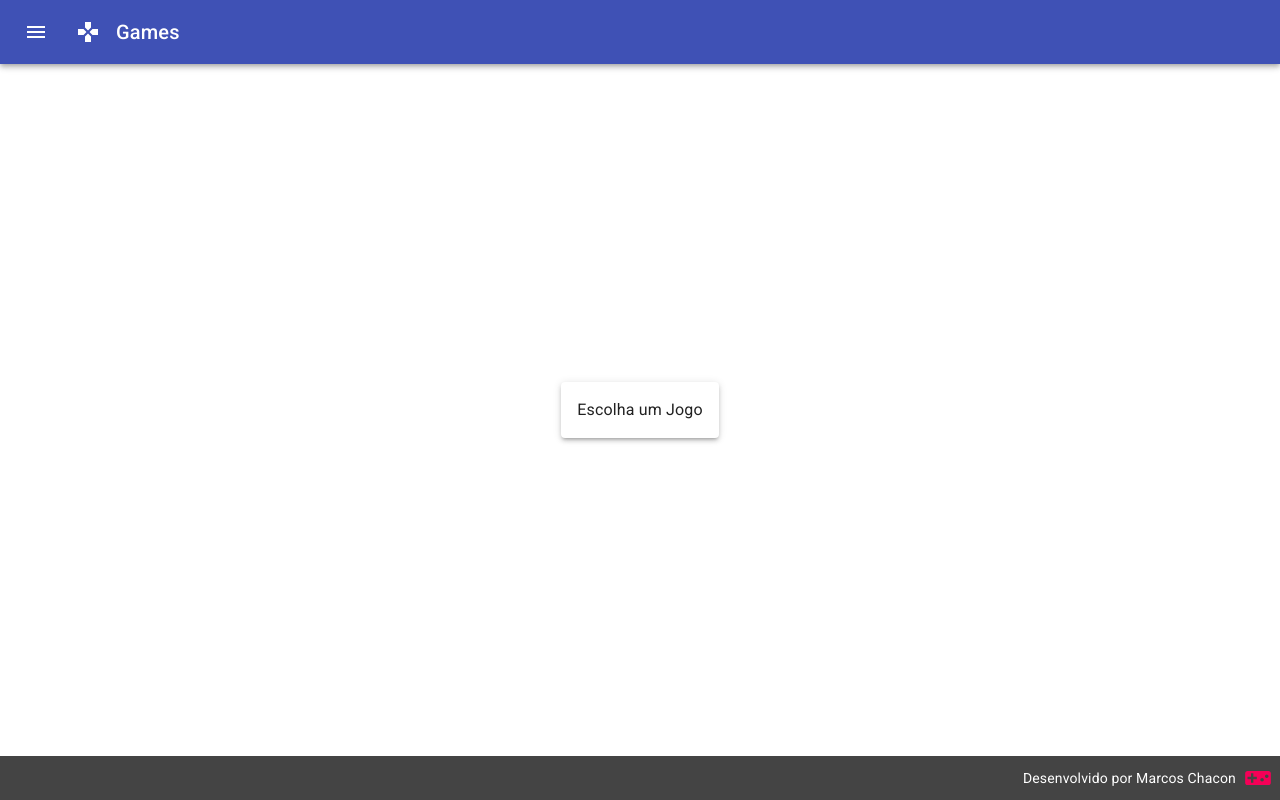
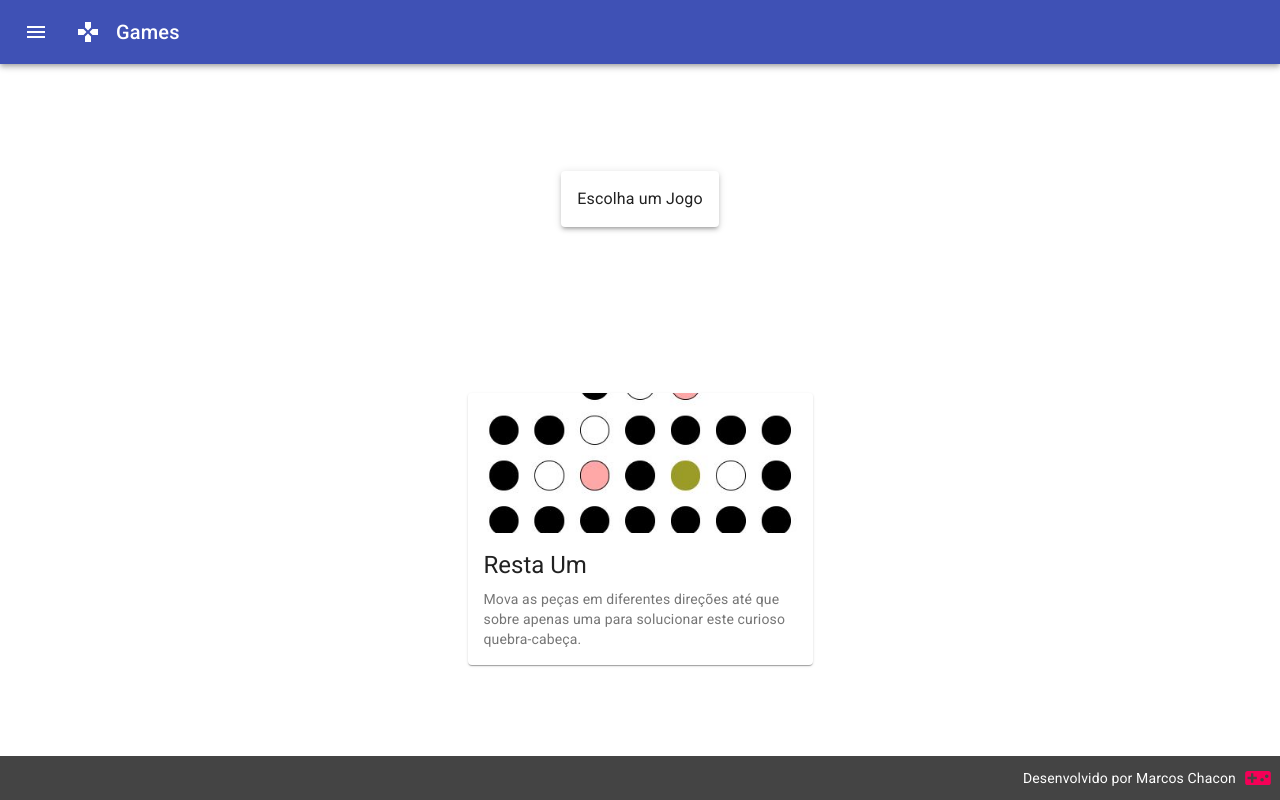
Before and after one commit to Kiicchan/games-react, a React (Create React App) app: page /games in a window 1280 px wide. Built offline with nearby package versions, Linux system fonts and the light colour scheme.

Commit message:
add card resta um

```diff
--- /dev/null
+++ b/src/games/resta-um/Card.jsx
@@ -0,0 +1,41 @@
+import React from 'react';
+import { makeStyles } from '@material-ui/core/styles';
+import Card from '@material-ui/core/Card';
+import CardActionArea from '@material-ui/core/CardActionArea';
+import CardContent from '@material-ui/core/CardContent';
+import CardMedia from '@material-ui/core/CardMedia';
+import Typography from '@material-ui/core/Typography';
+import image from "./imgs/restaum.jpg"
+
+const useStyles = makeStyles({
+  root: {
+    maxWidth: 345,
+  },
+  media: {
+    height: 140,
+  },
+});
+
+export default function MediaCard(props) {
+  const classes = useStyles();
+
+  return (
+    <Card className={classes.root}>
+      <CardActionArea {...props}>
+        <CardMedia className={classes.media}
+          component="img"
+          image={image}
+          title="Jogo Resta Um"
+        />
+        <CardContent>
+          <Typography gutterBottom variant="h5" component="h2">
+            Resta Um
+          </Typography>
+          <Typography variant="body2" color="textSecondary" component="p">
+            Mova as peças em diferentes direções até que sobre apenas uma para solucionar este curioso quebra-cabeça.
+          </Typography>
+        </CardContent>
+      </CardActionArea>
+    </Card>
+  );
+}
--- a/src/views/Games.jsx
+++ b/src/views/Games.jsx
@@ -3,8 +3,9 @@ import { Typography, Paper } from "@material-ui/core";
 import { Header, Main } from "../layout";
 import IconGames from "@material-ui/icons/Games";
 import { makeStyles } from "@material-ui/core/styles";
-import { Switch, Route, Redirect, useRouteMatch } from "react-router-dom";
+import { Switch, Route, Redirect, useRouteMatch, Link } from "react-router-dom";
 import { RestaUm } from "../games"
+import RestaUmCard from "../games/resta-um/Card"
 
 const useStyles = makeStyles((theme) => ({
     content: {
@@ -30,6 +31,7 @@ function Games() {
                                 Escolha um Jogo
                             </Typography>
                         </Paper>
+                        <RestaUmCard component={Link} to='/games/resta-um' />
                     </Route>
                     <Route exact path={`${path}/resta-um`} render={(props) => <RestaUm {...props} setTitle={setTitle} />} /> {/*injeção de dependência na rota */}
                     <Redirect from={`${path}/*`} to='/games' />
--- a/src/views/Home.jsx
+++ b/src/views/Home.jsx
@@ -20,8 +20,8 @@ function Home() {
                 <Paper elevation={3} className={classes.content} >
                     <Typography variant="body1" component="p" align="justify">
                         Seja bem vindo. Esta é uma aplicação React de teste com o intuito de aprender
-                        e desenvolver habilidades com o framework.
-                        Nesta aplicação foram usados os elementos Material UI e React Router.
+                        e desenvolver habilidades com a biblioteca.
+                        Nesta aplicação foram usados os componentes do Material UI e React Router.
                         Para acessar os jogos, clique na opção de
                         Menu no topo da tela.
                     </Typography>
```
Also changed, not shown: src/games/resta-um/imgs/restaum.jpg (added).
